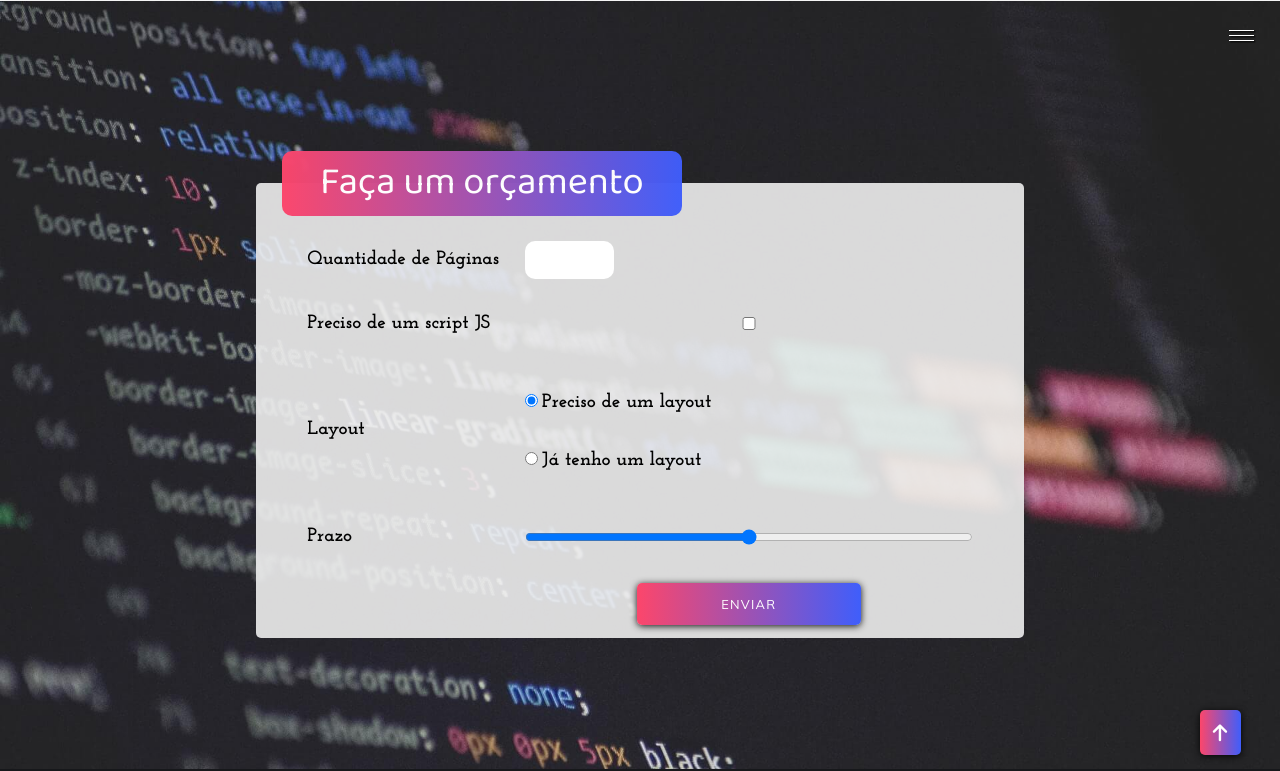
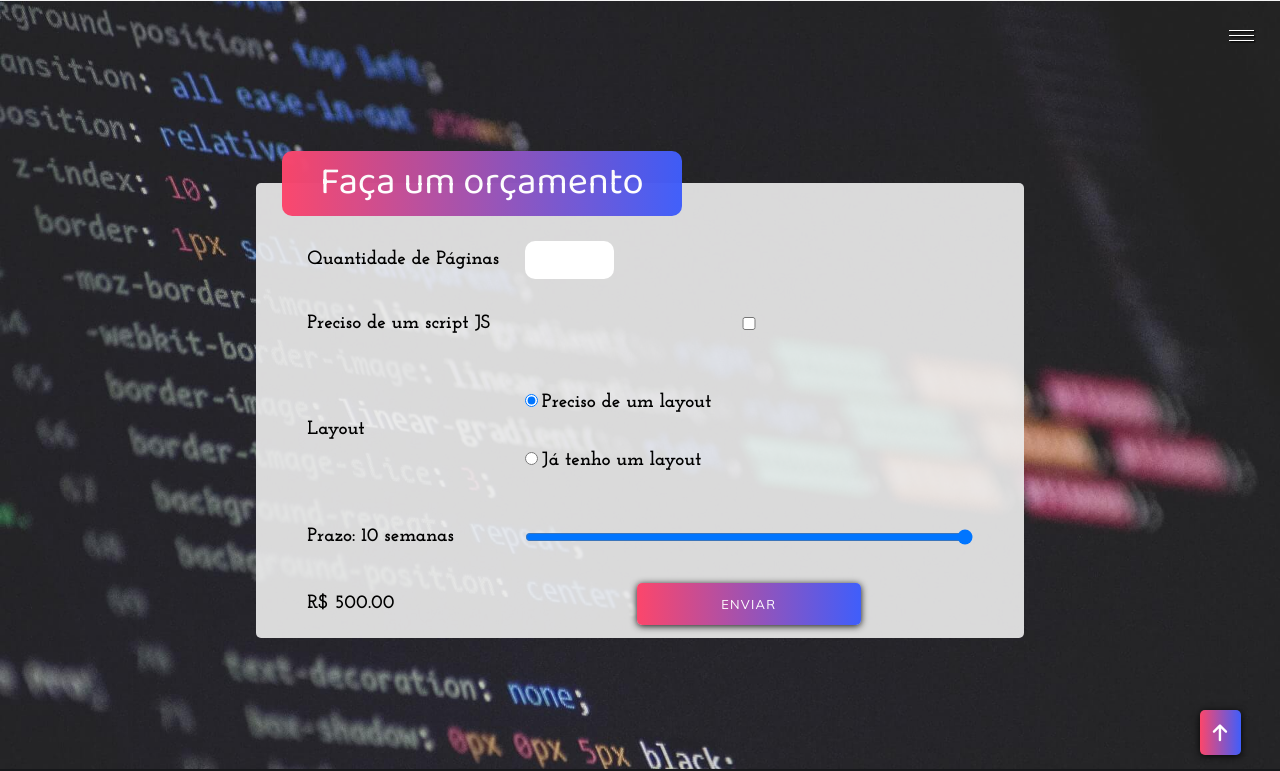
Before and after one commit to tabguimaraes/portfolio-web, a plain HTML site: page index.html in a window 1280 px wide. Both pictures are taken after a click on the radio button "Preciso de um layout". Shown: the part 3276-4047 px from the top of the page. Drawn offline with Linux system fonts and the light colour scheme.

Commit message:
codigo final prazo orcamento

```diff
--- a/assets/js/main.js
+++ b/assets/js/main.js
@@ -5,9 +5,47 @@ document
 	.addEventListener('click', () => document.querySelector('.container').classList.toggle('show-menu'));
 //
 
+const taxaPagina = 100;
+const taxaScript = 1.1;
+const taxaLayout = 500;
+
 document.querySelector('#qtde').addEventListener('change', atualizarPreco);
+document.querySelector('#js').addEventListener('change', atualizarPreco);
+document.querySelector('#layout-sim').addEventListener('change', atualizarPreco);
+document.querySelector('#layout-nao').addEventListener('change', atualizarPreco);
+document.querySelector('#prazo').addEventListener('change', atualizarPreco);
 
 function atualizarPreco() {
 	const qtde = document.querySelector('#qtde').value;
-	console.log(qtde);
+	const preco = document.querySelector('#preco');
+	const layoutSim = document.querySelector('#layout-sim').checked;
+	const prazo = document.querySelector('#prazo').value;
+	const infoPrazo = document.querySelector('#infoPrazo');
+	const js = document.querySelector('#js').checked;
+
+	let informaPreco = qtde * taxaPagina;
+
+	const taxaUrgencia = 1 - prazo * 0.1;
+
+	//FUNÇÃO INSERIR PREÇO
+	function inserePreco() {
+		preco.innerHTML = `R$ ${informaPreco.toFixed(2)}`;
+		return;
+	}
+
+	if (js) informaPreco *= taxaScript;
+
+	if (layoutSim) informaPreco += taxaLayout;
+
+	if (qtde < 0) preco.innerHTML = 'Quantidade deve ser maior que 0.';
+
+	if (prazo < 2) {
+		infoPrazo.innerHTML = `Prazo: ${prazo} semana`;
+	} else {
+		infoPrazo.innerHTML = `Prazo: ${prazo} semanas`;
+	}
+
+	informaPreco *= 1 + taxaUrgencia;
+
+	inserePreco();
 }
--- a/index.html
+++ b/index.html
@@ -206,7 +206,7 @@
 					<h1>Faça um orçamento</h1>
 					<form>
 						<label for="qtde">Quantidade de Páginas</label>
-						<input type="number" min="1" name="qtde" id="qtde" />
+						<input type="number" min="0" name="qtde" id="qtde" />
 						<label for="js">Preciso de um script JS</label>
 						<input type="checkbox" name="js" id="js" />
 						<label for="">Layout</label>
@@ -220,8 +220,9 @@
 								<label for="layout-nao">Já tenho um layout</label>
 							</div>
 						</div>
-						<label for="prazo">Prazo</label>
-						<input type="range" name="prazo" id="prazo" />
+						<label for="prazo" id="infoPrazo">Prazo</label>
+						<input type="range" name="prazo" id="prazo" min="1" max="10" value="10" />
+						<label id="preco"></label>
 						<button class="buttons bt-orcamento" type="submit">Enviar</button>
 					</form>
 				</div>
```
